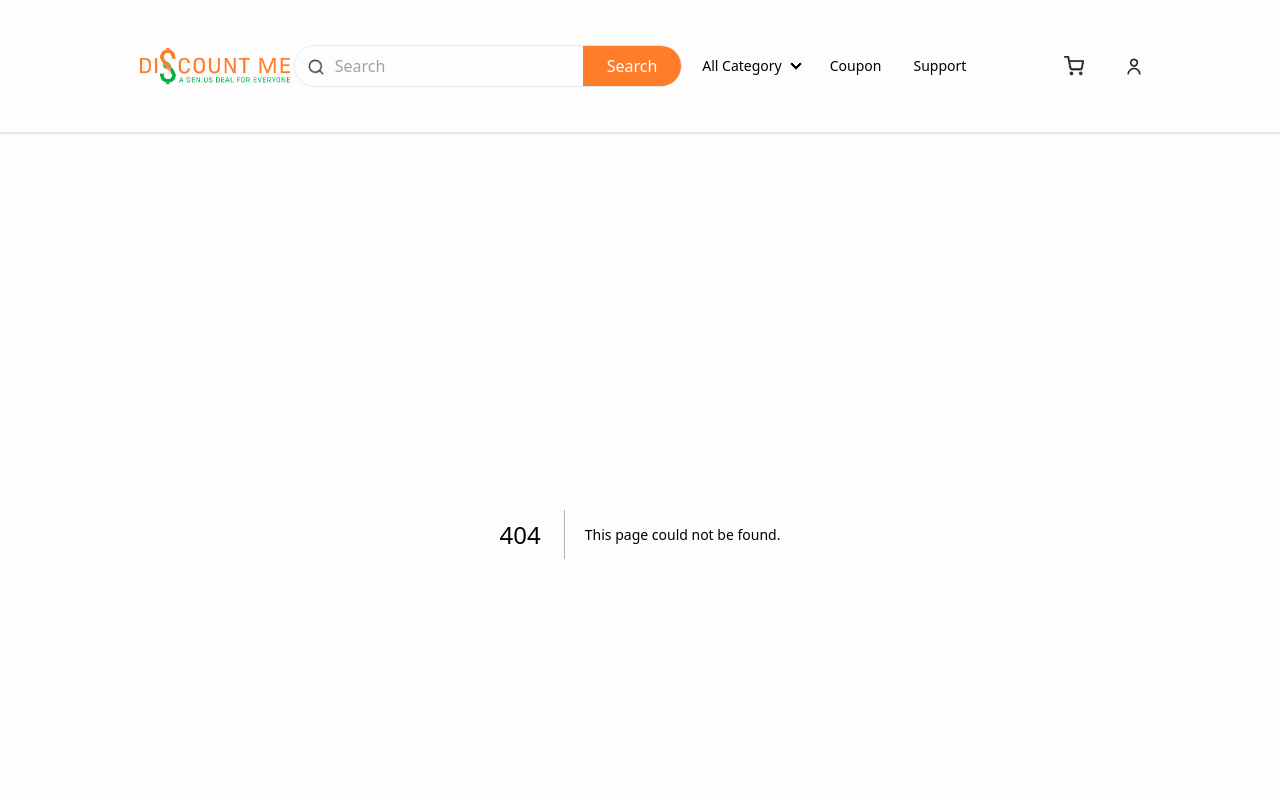
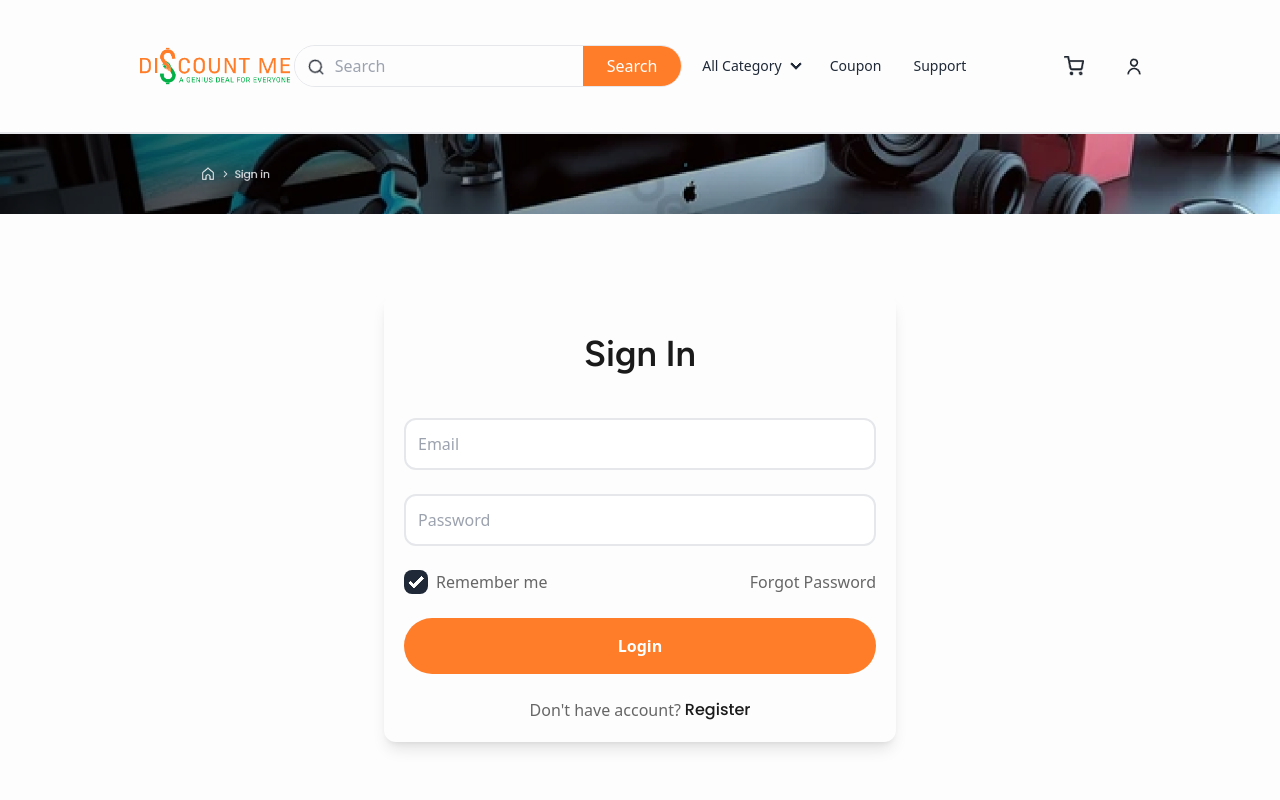
Before and after one commit to hossain-ahamed-khan/Discount-me, a Next.js app: page /sign-in in a window 1280 px wide. Before the commit this address had no page. Shown: the top 800 px of the page. Built offline with nearby package versions, Linux system fonts and the light colour scheme.

Commit message:
login page done

```diff
--- /dev/null
+++ b/src/app/(auth)/forgot-password/page.tsx
@@ -0,0 +1,7 @@
+export default function ForgotPassword() {
+    return (
+        <div>
+            forgot pass
+        </div>
+    );
+}
--- /dev/null
+++ b/src/app/(auth)/register/page.tsx
@@ -0,0 +1,7 @@
+export default function Register() {
+    return (
+        <div>
+            register
+        </div>
+    );
+}
--- /dev/null
+++ b/src/app/(auth)/set-password/page.tsx
@@ -0,0 +1,7 @@
+export default function SetPassword() {
+    return (
+        <div>
+            set pass
+        </div>
+    );
+}
--- /dev/null
+++ b/src/app/(auth)/sign-in/page.tsx
@@ -0,0 +1,44 @@
+import Image from "next/image";
+import bannerImg from "../../../../public/images/banner-signin.png"
+
+export default function SignIn() {
+  return (
+    <div>
+      <div>
+        <Image
+          src={bannerImg}
+          sizes="100vw"
+          style={{
+            width: '100%',
+            height: 'auto',
+          }}
+          alt="main logo image"
+        />
+      </div>
+
+      <div className="w-full lg:w-2/5 mx-auto p-5 shadow-lg my-20 rounded-xl space-y-6">
+        <h1 className="text-4xl font-figtree text-[#1A1A1A] font-semibold text-center py-5">Sign In</h1>
+        <div>
+          <input type="text" placeholder="Email" className="bg-white w-full border-2 p-3 rounded-xl" />
+        </div>
+        <div>
+          <input type="text" placeholder="Password" className="bg-white w-full border-2 p-3 rounded-xl" />
+        </div>
+        <div className="flex justify-between text-[#666666]">
+          <div className="flex gap-2">
+            <input type="checkbox" defaultChecked className="checkbox" />
+            <p>Remember me</p>
+          </div>
+          <div>
+            <button>Forgot Password</button>
+          </div>
+        </div>
+        <button className="text-white bg-[#FF7D29] hover:bg-[#c2570f] w-full p-4 rounded-full font-semibold">Login</button>
+        <div className="text-[#666666] flex justify-center gap-1">
+          <p>Don&apos;t have account?</p>
+          <button className="text-[#1A1A1A] font-poppins font-medium">Register</button>
+        </div>
+      </div>
+    </div>
+  );
+}
--- /dev/null
+++ b/src/app/restaurants/page.tsx
@@ -0,0 +1,7 @@
+export default function Restaurants() {
+    return (
+        <div>
+            restaurents
+        </div>
+    );
+}
```
Also changed, not shown: public/images/banner-signin.png (added).
